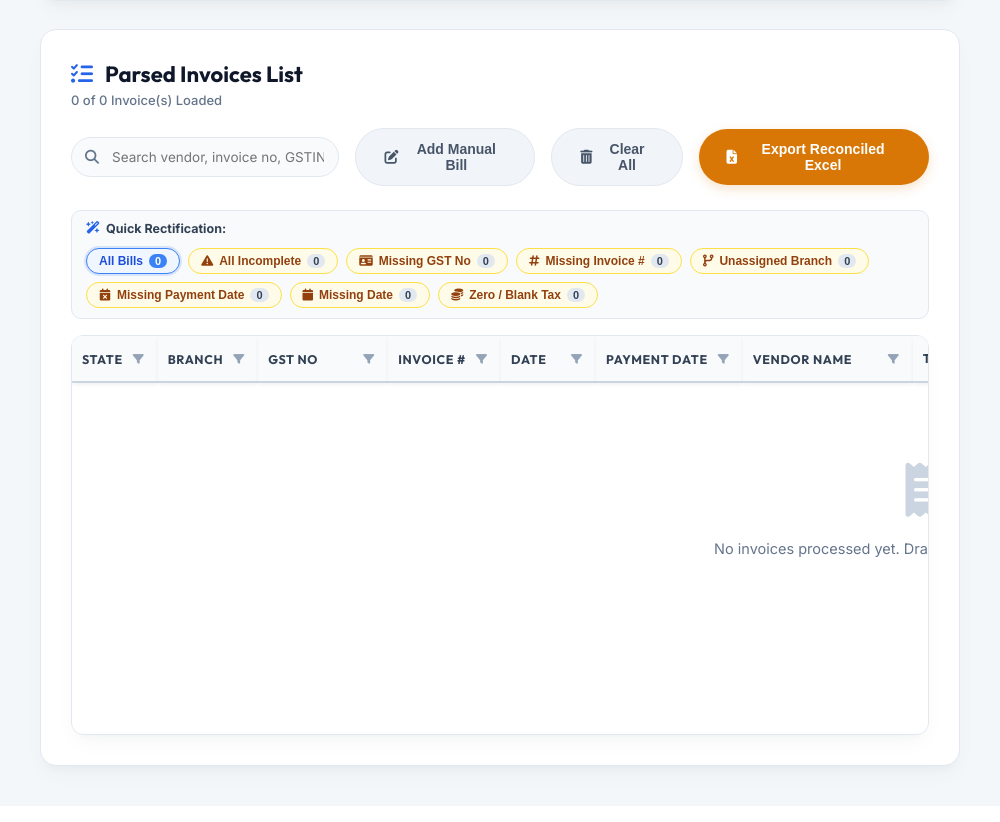
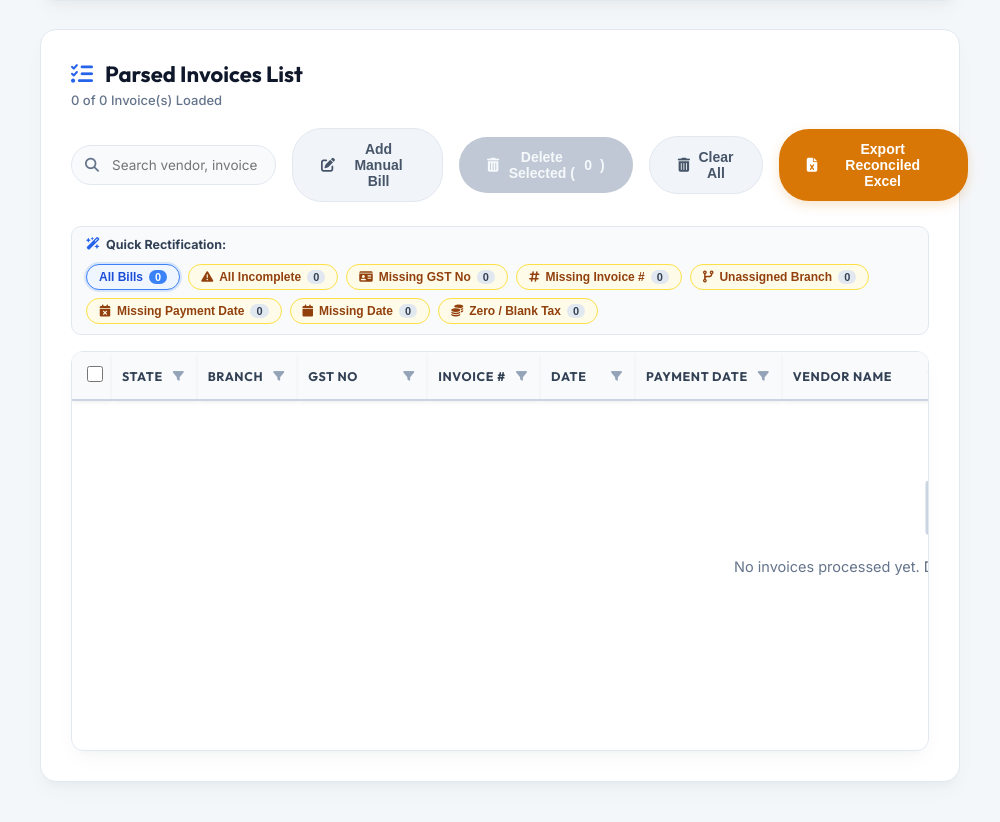
Before and after one commit to jayant1345/Gst_calculation, a Flask app: page / in a window 1280 px wide. Shown: the part 1377-2199 px from the top of the page, without its empty margins (280-1280 px from the left). Before the commit the page ends 2158 px from the top, so only its background shows below. Run offline with Flask 3, Linux system fonts and the light colour scheme; the visitor is signed in with stand-in values (Sample User, id 1); data that the repository does not hold is empty; some libraries are stand-ins or nearby versions.

Commit message:
Add checkbox multi-select and batch delete with warning modal for invoices

```diff
--- a/app.py
+++ b/app.py
@@ -1223,6 +1223,45 @@ def delete_invoice():
         conn.close()
         return jsonify({"success": True})
     except Exception as e:
+        return jsonify({"error": str(e)}), 500
+
+@app.route('/api/delete-selected-invoices', methods=['POST'])
+@login_required
+def delete_selected_invoices():
+    user_id = session['user_id']
+    is_admin = is_admin_user()
+    data = request.json or {}
+    ids = data.get('ids', [])
+
+    if not ids or not isinstance(ids, list):
+        return jsonify({"error": "No invoices selected to delete"}), 400
+
+    clean_ids = []
+    for i in ids:
+        try:
+            clean_ids.append(int(i))
+        except (ValueError, TypeError):
+            continue
+
+    if not clean_ids:
+        return jsonify({"error": "Invalid invoice IDs provided"}), 400
+
+    try:
+        conn = get_db_connection()
+        cur = conn.cursor()
+        if is_admin:
+            cur.execute('DELETE FROM invoices WHERE id = ANY(%s)', (clean_ids,))
+        else:
+            cur.execute('DELETE FROM invoices WHERE id = ANY(%s) AND user_id = %s', (clean_ids, user_id))
+        deleted_count = cur.rowcount
+        conn.commit()
+        cur.close()
+        conn.close()
+
+        log_activity(user_id, 'bills_deleted_selected', f'Deleted {deleted_count} selected bill(s)', record_count=deleted_count)
+        return jsonify({"success": True, "count": deleted_count})
+    except Exception as e:
+        print(f"Error deleting selected invoices: {e}")
         return jsonify({"error": str(e)}), 500
 
 @app.route('/api/apply-book-correction', methods=['POST'])
--- a/static/app.js
+++ b/static/app.js
@@ -33,6 +33,18 @@ document.addEventListener('DOMContentLoaded', () => {
     const btnClearAll = document.getElementById('btn-clear-all');
     const btnExportExcel = document.getElementById('btn-export-excel');
     const btnAddManual = document.getElementById('btn-add-manual');
+    const btnDeleteSelected = document.getElementById('btn-delete-selected');
+    const deleteSelectedCountText = document.getElementById('delete-selected-count');
+    const selectAllCheckbox = document.getElementById('select-all-invoices');
+
+    // Delete Selected Modal Elements
+    const deleteSelectedOverlay = document.getElementById('delete-selected-modal-overlay');
+    const deleteSelectedCloseBtn = document.getElementById('delete-selected-modal-close');
+    const deleteSelectedCancelBtn = document.getElementById('delete-selected-cancel-btn');
+    const deleteSelectedConfirmBtn = document.getElementById('delete-selected-confirm-btn');
+    const deleteSelectedWarningCount = document.getElementById('delete-selected-warning-count');
+    const deleteSelectedBtnCount = document.getElementById('delete-selected-btn-count');
+    const selectedInvoiceIds = new Set();
 
     // Manual Bill Modal Elements
     const manualBillOverlay = document.getElementById('manual-bill-overlay');
@@ -1291,11 +1303,40 @@ document.addEventListener('DOMContentLoaded', () => {
         });
     }
 
+    // Update Delete Selected button & master Select All checkbox states
+    function updateDeleteSelectedState() {
+        const count = selectedInvoiceIds.size;
+        if (deleteSelectedCountText) deleteSelectedCountText.textContent = count;
+        if (btnDeleteSelected) {
+            btnDeleteSelected.disabled = count === 0;
+        }
+
+        if (selectAllCheckbox) {
+            const filteredInvoices = getFilteredInvoices();
+            if (filteredInvoices.length === 0) {
+                selectAllCheckbox.checked = false;
+                selectAllCheckbox.indeterminate = false;
+            } else {
+                const selectedFilteredCount = filteredInvoices.filter(inv => inv.id && selectedInvoiceIds.has(inv.id)).length;
+                if (selectedFilteredCount === filteredInvoices.length) {
+                    selectAllCheckbox.checked = true;
+                    selectAllCheckbox.indeterminate = false;
+                } else if (selectedFilteredCount > 0) {
+                    selectAllCheckbox.checked = false;
+                    selectAllCheckbox.indeterminate = true;
+                } else {
+                    selectAllCheckbox.checked = false;
+                    selectAllCheckbox.indeterminate = false;
+                }
+            }
+        }
+    }
+
     // Render Invoices Table
     function renderTable() {
         calculateAuditCounts();
         const filteredInvoices = getFilteredInvoices();
-        const colCount = window.IS_ADMIN ? 16 : 15;
+        const colCount = window.IS_ADMIN ? 17 : 16;
         const query = searchInput ? searchInput.value.toLowerCase().trim() : '';
 
         if (filteredInvoices.length === 0) {
@@ -1310,6 +1351,7 @@ document.addEventListener('DOMContentLoaded', () => {
                 </tr>
             `;
             invoiceCountText.textContent = `0 of ${invoices.length} Invoice(s) Loaded`;
+            updateDeleteSelectedState();
             return;
         }
 
@@ -1319,6 +1361,10 @@ document.addEventListener('DOMContentLoaded', () => {
         filteredInvoices.forEach((inv) => {
             const tr = document.createElement('tr');
             tr.dataset.id = inv.id;
+            const isRowSelected = inv.id && selectedInvoiceIds.has(inv.id);
+            if (isRowSelected) {
+                tr.classList.add('row-selected');
+            }
 
             const stateVal = inv.state || '';
             const stateOptions = ['Gujarat', 'Maharashtra'];
@@ -1333,6 +1379,9 @@ document.addEventListener('DOMContentLoaded', () => {
             const isPayDateBlank = isFieldBlank(inv.payment_date);
 
             tr.innerHTML = `
+                <td class="checkbox-cell col-select">
+                    <input type="checkbox" class="row-select-checkbox" data-id="${inv.id || ''}" title="Select this bill" ${isRowSelected ? 'checked' : ''} style="width: 16px; height: 16px; cursor: pointer;">
+                </td>
                 <td><select class="field-state ${isStateBlank ? 'field-needs-rectification' : ''}" title="${isStateBlank ? 'Missing State - Click to select' : ''}">
                     <option value="">-- Select --</option>
                     ${stateOptions.map(s => `<option value="${s}" ${s === stateVal ? 'selected' : ''}>${s}</option>`).join('')}
@@ -1362,6 +1411,22 @@ document.addEventListener('DOMContentLoaded', () => {
                 </td>
             `;
 
+            // Row selection listener
+            const rowCheckbox = tr.querySelector('.row-select-checkbox');
+            if (rowCheckbox) {
+                rowCheckbox.addEventListener('change', (e) => {
+                    e.stopPropagation();
+                    if (rowCheckbox.checked) {
+                        if (inv.id) selectedInvoiceIds.add(inv.id);
+                        tr.classList.add('row-selected');
+                    } else {
+                        if (inv.id) selectedInvoiceIds.delete(inv.id);
+                        tr.classList.remove('row-selected');
+                    }
+                    updateDeleteSelectedState();
+                });
+            }
+
             // Row-level listeners to update state & save changes to Postgres database
             const vendorInput = tr.querySelector('.field-vendor');
             const gstinInput = tr.querySelector('.field-gstin');
@@ -1400,7 +1465,7 @@ document.addEventListener('DOMContentLoaded', () => {
                 });
             }
 
-            const inputs = tr.querySelectorAll('input, select');
+            const inputs = tr.querySelectorAll('input:not(.row-select-checkbox), select');
             inputs.forEach(input => {
                 input.addEventListener('change', (e) => {
                     if (input.value.trim()) {
@@ -1423,6 +1488,8 @@ document.addEventListener('DOMContentLoaded', () => {
 
             tableBody.appendChild(tr);
         });
+
+        updateDeleteSelectedState();
     }
 
     // Sync input values with invoice state, calculate 50% split, and POST update to database
@@ -1508,11 +1575,14 @@ document.addEventListener('DOMContentLoaded', () => {
     }
 
     // Delete invoice from UI and PostgreSQL database
-    function deleteInvoice(index) {
+    function deleteInvoice(id) {
+        const index = invoices.findIndex(i => i.id === id);
+        if (index === -1) return;
         const inv = invoices[index];
         if (!inv.id) {
             // Unsaved error row
             invoices.splice(index, 1);
+            selectedInvoiceIds.delete(id);
             renderTable();
             updateMetrics();
             return;
@@ -1531,9 +1601,13 @@ document.addEventListener('DOMContentLoaded', () => {
         })
         .then(data => {
             if (data.success) {
+                selectedInvoiceIds.delete(inv.id);
                 invoices.splice(index, 1);
+                populateFilters();
+                calculateAuditCounts();
                 renderTable();
                 updateMetrics();
+                updateBranchSuggestions();
             }
         })
         .catch(error => {
@@ -1636,6 +1710,97 @@ document.addEventListener('DOMContentLoaded', () => {
             populateFilters();
             renderTable();
             updateMetrics();
+        });
+    }
+
+    // ---- Multi-Select "Select All" Master Checkbox ----
+    if (selectAllCheckbox) {
+        selectAllCheckbox.addEventListener('change', () => {
+            const filteredInvoices = getFilteredInvoices();
+            if (selectAllCheckbox.checked) {
+                filteredInvoices.forEach(inv => {
+                    if (inv.id) selectedInvoiceIds.add(inv.id);
+                });
+            } else {
+                filteredInvoices.forEach(inv => {
+                    if (inv.id) selectedInvoiceIds.delete(inv.id);
+                });
+            }
+            renderTable();
+        });
+    }
+
+    // ---- Delete Selected Records with Warning Modal ----
+    function closeDeleteSelectedModal() {
+        if (deleteSelectedOverlay) deleteSelectedOverlay.style.display = 'none';
+    }
+
+    if (btnDeleteSelected) {
+        btnDeleteSelected.addEventListener('click', () => {
+            const count = selectedInvoiceIds.size;
+            if (count === 0) {
+                alert('No invoices selected. Please select invoices using the checkboxes first.');
+                return;
+            }
+            if (deleteSelectedWarningCount) deleteSelectedWarningCount.textContent = count;
+            if (deleteSelectedBtnCount) deleteSelectedBtnCount.textContent = count;
+            if (deleteSelectedOverlay) deleteSelectedOverlay.style.display = 'flex';
+        });
+    }
+
+    if (deleteSelectedCloseBtn) deleteSelectedCloseBtn.addEventListener('click', closeDeleteSelectedModal);
+    if (deleteSelectedCancelBtn) deleteSelectedCancelBtn.addEventListener('click', closeDeleteSelectedModal);
+    if (deleteSelectedOverlay) {
+        deleteSelectedOverlay.addEventListener('click', (e) => {
+            if (e.target === deleteSelectedOverlay) closeDeleteSelectedModal();
+        });
+    }
+
+    if (deleteSelectedConfirmBtn) {
+        deleteSelectedConfirmBtn.addEventListener('click', () => {
+            const idsToDelete = Array.from(selectedInvoiceIds);
+            if (idsToDelete.length === 0) {
+                closeDeleteSelectedModal();
+                return;
+            }
+
+            deleteSelectedConfirmBtn.disabled = true;
+            deleteSelectedConfirmBtn.innerHTML = '<i class="fa-solid fa-spinner fa-spin"></i> Deleting...';
+
+            fetch('/api/delete-selected-invoices', {
+                method: 'POST',
+                headers: {
+                    'Content-Type': 'application/json'
+                },
+                body: JSON.stringify({ ids: idsToDelete })
+            })
+            .then(response => {
+                if (!response.ok) throw new Error('Failed to delete selected invoices');
+                return response.json();
+            })
+            .then(data => {
+                if (data.success) {
+                    // Remove deleted records from local array
+                    invoices = invoices.filter(inv => !selectedInvoiceIds.has(inv.id));
+                    selectedInvoiceIds.clear();
+                    closeDeleteSelectedModal();
+                    populateFilters();
+                    calculateAuditCounts();
+                    renderTable();
+                    updateMetrics();
+                    updateBranchSuggestions();
+                } else {
+                    alert(data.error || 'Failed to delete selected invoices.');
+                }
+            })
+            .catch(error => {
+                console.error('Error deleting selected invoices:', error);
+                alert('Failed to delete selected invoices from the database.');
+            })
+            .finally(() => {
+                deleteSelectedConfirmBtn.disabled = false;
+                deleteSelectedConfirmBtn.innerHTML = '<i class="fa-solid fa-trash-can"></i> Delete <span id="delete-selected-btn-count">0</span> Record(s)';
+            });
         });
     }
 
--- a/static/style.css
+++ b/static/style.css
@@ -762,6 +762,27 @@ body {
 .btn-gold:hover {
     background-color: #b45309;
     transform: translateY(-1px);
+}
+
+.btn-danger {
+    background-color: #dc2626;
+    color: #ffffff;
+    box-shadow: 0 4px 12px rgba(220, 38, 38, 0.2);
+}
+
+.btn-danger:hover:not(:disabled) {
+    background-color: #b91c1c;
+    transform: translateY(-1px);
+}
+
+.btn-danger:disabled,
+.btn-danger[disabled] {
+    background-color: #94a3b8;
+    color: #f1f5f9;
+    cursor: not-allowed;
+    transform: none;
+    box-shadow: none;
+    opacity: 0.6;
 }
 
 /* Progress List & Visual Progress Bar */
@@ -1289,22 +1310,30 @@ body {
     white-space: nowrap;
 }
 
-.invoice-table th:nth-child(1), .invoice-table td:nth-child(1) { min-width: 85px; }   /* State */
-.invoice-table th:nth-child(2), .invoice-table td:nth-child(2) { min-width: 90px; }   /* Branch */
-.invoice-table th:nth-child(3), .invoice-table td:nth-child(3) { min-width: 130px; }  /* GST No */
-.invoice-table th:nth-child(4), .invoice-table td:nth-child(4) { min-width: 80px; }   /* Invoice # */
-.invoice-table th:nth-child(5), .invoice-table td:nth-child(5) { min-width: 95px; }   /* Invoice Date */
-.invoice-table th:nth-child(6), .invoice-table td:nth-child(6) { min-width: 95px; }   /* Payment Date */
-.invoice-table th:nth-child(7), .invoice-table td:nth-child(7) { min-width: 170px; }  /* Vendor Name */
-.invoice-table th:nth-child(8), .invoice-table td:nth-child(8) { min-width: 95px; }   /* Taxable Value */
-.invoice-table th:nth-child(9), .invoice-table td:nth-child(9) { min-width: 80px; }   /* CGST */
-.invoice-table th:nth-child(10), .invoice-table td:nth-child(10) { min-width: 80px; } /* SGST */
-.invoice-table th:nth-child(11), .invoice-table td:nth-child(11) { min-width: 75px; } /* IGST */
-.invoice-table th:nth-child(12), .invoice-table td:nth-child(12) { min-width: 65px; } /* ITC Blocked */
-.invoice-table th:nth-child(13), .invoice-table td:nth-child(13) { min-width: 95px; } /* Eligible ITC */
-.invoice-table th:nth-child(14), .invoice-table td:nth-child(14) { min-width: 95px; } /* Ineligible ITC */
-.invoice-table th:nth-child(15), .invoice-table td:nth-child(15) { min-width: 55px; } /* Uploaded By (admin) or Actions */
-.invoice-table th:nth-child(16), .invoice-table td:nth-child(16) { min-width: 55px; } /* Actions (admin) */
+.invoice-table th.col-select-header, .invoice-table td.col-select {
+    min-width: 40px;
+    width: 40px;
+    text-align: center;
+    padding-left: 12px;
+    padding-right: 6px;
+}
+
+.invoice-table th:nth-child(2), .invoice-table td:nth-child(2) { min-width: 85px; }   /* State */
+.invoice-table th:nth-child(3), .invoice-table td:nth-child(3) { min-width: 90px; }   /* Branch */
+.invoice-table th:nth-child(4), .invoice-table td:nth-child(4) { min-width: 130px; }  /* GST No */
+.invoice-table th:nth-child(5), .invoice-table td:nth-child(5) { min-width: 80px; }   /* Invoice # */
+.invoice-table th:nth-child(6), .invoice-table td:nth-child(6) { min-width: 95px; }   /* Invoice Date */
+.invoice-table th:nth-child(7), .invoice-table td:nth-child(7) { min-width: 95px; }   /* Payment Date */
+.invoice-table th:nth-child(8), .invoice-table td:nth-child(8) { min-width: 170px; }  /* Vendor Name */
+.invoice-table th:nth-child(9), .invoice-table td:nth-child(9) { min-width: 95px; }   /* Taxable Value */
+.invoice-table th:nth-child(10), .invoice-table td:nth-child(10) { min-width: 80px; }   /* CGST */
+.invoice-table th:nth-child(11), .invoice-table td:nth-child(11) { min-width: 80px; } /* SGST */
+.invoice-table th:nth-child(12), .invoice-table td:nth-child(12) { min-width: 75px; } /* IGST */
+.invoice-table th:nth-child(13), .invoice-table td:nth-child(13) { min-width: 65px; } /* ITC Blocked */
+.invoice-table th:nth-child(14), .invoice-table td:nth-child(14) { min-width: 95px; } /* Eligible ITC */
+.invoice-table th:nth-child(15), .invoice-table td:nth-child(15) { min-width: 95px; } /* Ineligible ITC */
+.invoice-table th:nth-child(16), .invoice-table td:nth-child(16) { min-width: 55px; } /* Uploaded By (admin) or Actions */
+.invoice-table th:nth-child(17), .invoice-table td:nth-child(17) { min-width: 55px; } /* Actions (admin) */
 .invoice-table th.col-owner, .invoice-table td.col-owner { min-width: 110px; }
 
 .checkbox-cell {
@@ -1324,6 +1353,14 @@ body {
 
 .invoice-table tbody tr:hover {
     background-color: #f8fafc;
+}
+
+.invoice-table tbody tr.row-selected {
+    background-color: #eff6ff !important;
+}
+
+.invoice-table tbody tr.row-selected:hover {
+    background-color: #dbeafe !important;
 }
 
 /* Table Input Styling */
@@ -1344,7 +1381,7 @@ body {
     transition: all 0.2s ease;
 }
 
-.invoice-table td:nth-child(7) input {
+.invoice-table td:nth-child(8) input {
     text-overflow: ellipsis;
     overflow: hidden;
 }
--- a/templates/index.html
+++ b/templates/index.html
@@ -265,6 +265,9 @@
                         <button class="btn btn-secondary" id="btn-add-manual">
                             <i class="fa-solid fa-pen-to-square"></i> Add Manual Bill
                         </button>
+                        <button class="btn btn-danger" id="btn-delete-selected" disabled title="Delete selected invoices">
+                            <i class="fa-solid fa-trash-can"></i> Delete Selected (<span id="delete-selected-count">0</span>)
+                        </button>
                         <button class="btn btn-secondary" id="btn-clear-all">
                             <i class="fa-solid fa-trash-can"></i> Clear All
                         </button>
@@ -309,6 +312,9 @@
                     <table class="invoice-table" id="invoice-table">
                         <thead>
                             <tr>
+                                <th width="3%" class="col-select-header" style="text-align: center;">
+                                    <input type="checkbox" id="select-all-invoices" title="Select All Visible Bills" style="width: 16px; height: 16px; cursor: pointer;">
+                                </th>
                                 <th width="7%" data-col="state">
                                     <div class="th-content"><span>State</span><button type="button" class="col-filter-trigger" data-col="state" title="Filter State"><i class="fa-solid fa-filter"></i></button></div>
                                 </th>
@@ -345,7 +351,7 @@
                         </thead>
                         <tbody id="invoice-table-body">
                             <tr class="empty-state-row">
-                                <td colspan="{{ 16 if is_admin else 15 }}">
+                                <td colspan="{{ 17 if is_admin else 16 }}">
                                     <div class="empty-state">
                                         <i class="fa-solid fa-receipt"></i>
                                         <p>No invoices processed yet. Drag & drop or upload files above to automatically extract values and calculate 50% GST credit.</p>
@@ -519,6 +525,41 @@
                 </div>
             </form>
         </div>
+    </div>
+
+    <!-- Delete Selected Confirmation Modal -->
+    <div class="modal-overlay" id="delete-selected-modal-overlay" style="display: none;">
+        <div class="modal-card modal-card-small">
+            <div class="modal-header" style="border-bottom: 1px solid #fee2e2;">
+                <h3 style="color: #dc2626;"><i class="fa-solid fa-triangle-exclamation" style="color: #dc2626;"></i> Confirm Deletion</h3>
+                <button type="button" class="modal-close" id="delete-selected-modal-close" aria-label="Close">
+                    <i class="fa-solid fa-xmark"></i>
+                </button>
+            </div>
+
+            <div class="modal-body">
+                <div style="background-color: #fef2f2; border: 1px solid #fca5a5; color: #991b1b; padding: 14px 16px; border-radius: 8px; font-size: 13.5px; margin-bottom: 16px; display: flex; gap: 12px; align-items: flex-start;">
+                    <i class="fa-solid fa-circle-exclamation" style="font-size: 22px; color: #dc2626; margin-top: 2px; flex-shrink: 0;"></i>
+                    <div>
+                        <strong style="display: block; font-size: 14px; margin-bottom: 4px; color: #991b1b;">Warning: Permanent Deletion</strong>
+                        You are about to delete <strong id="delete-selected-warning-count" style="color: #b91c1c; font-size: 16px; text-decoration: underline;">0</strong> selected bill(s).
+                    </div>
+                </div>
+
+                <p style="font-size: 13px; color: #475569; margin-bottom: 16px; line-height: 1.5;">
+                    These records will be permanently removed from the database. This action cannot be undone. Are you sure you want to proceed?
+                </p>
+
+                <div class="modal-footer">
+                    <button type="button" class="btn btn-secondary" id="delete-selected-cancel-btn">Cancel</button>
+                    <button type="button" class="btn btn-danger" id="delete-selected-confirm-btn" style="background-color: #dc2626; color: #ffffff; border: none;">
+                        <i class="fa-solid fa-trash-can"></i> Delete <span id="delete-selected-btn-count">0</span> Record(s)
+                    </button>
+                </div>
+            </div>
+        </div>
+    </div>
+
     <!-- Clear All Bills Password Confirmation Modal -->
     <div class="modal-overlay" id="clear-all-modal-overlay" style="display: none;">
         <div class="modal-card modal-card-small">
```
